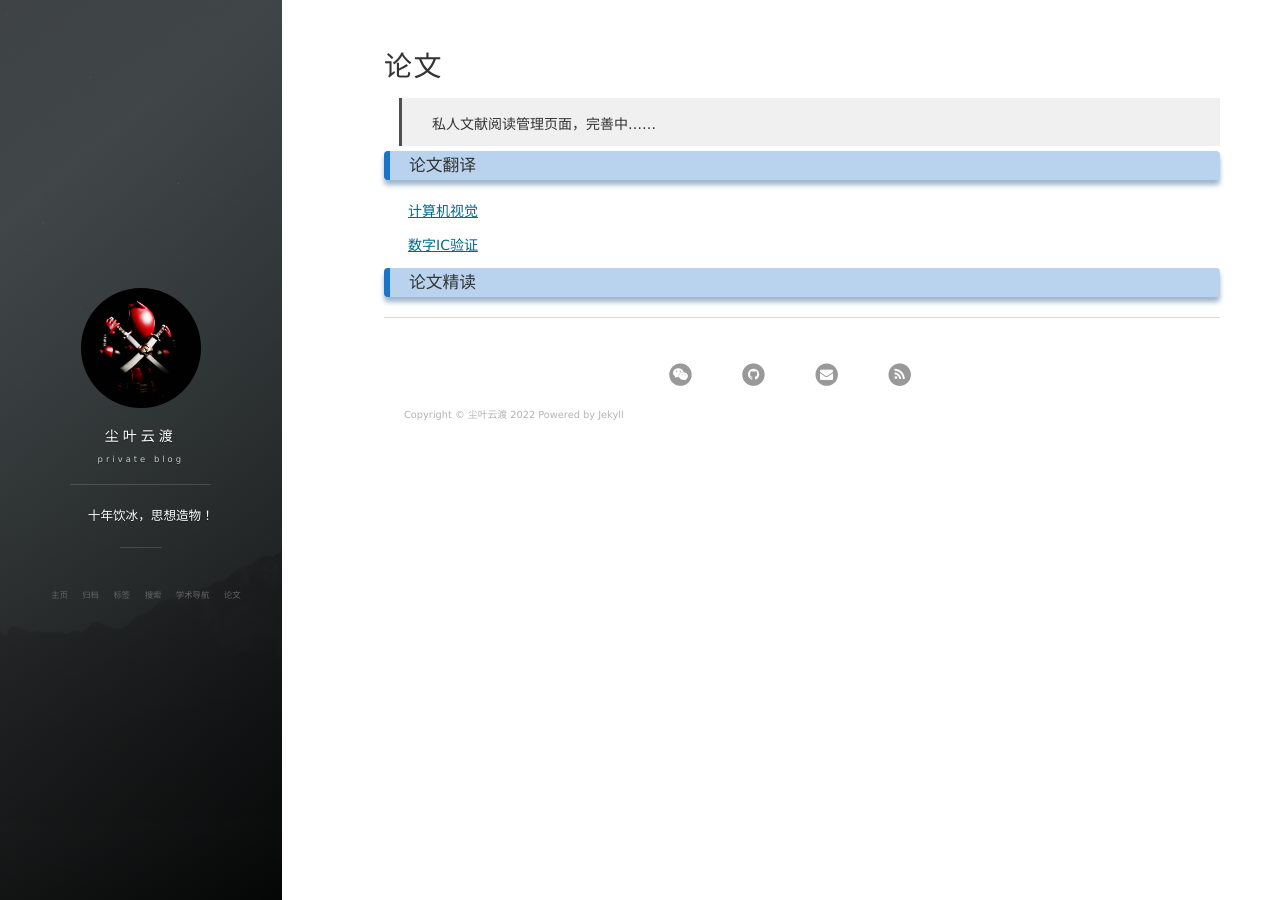
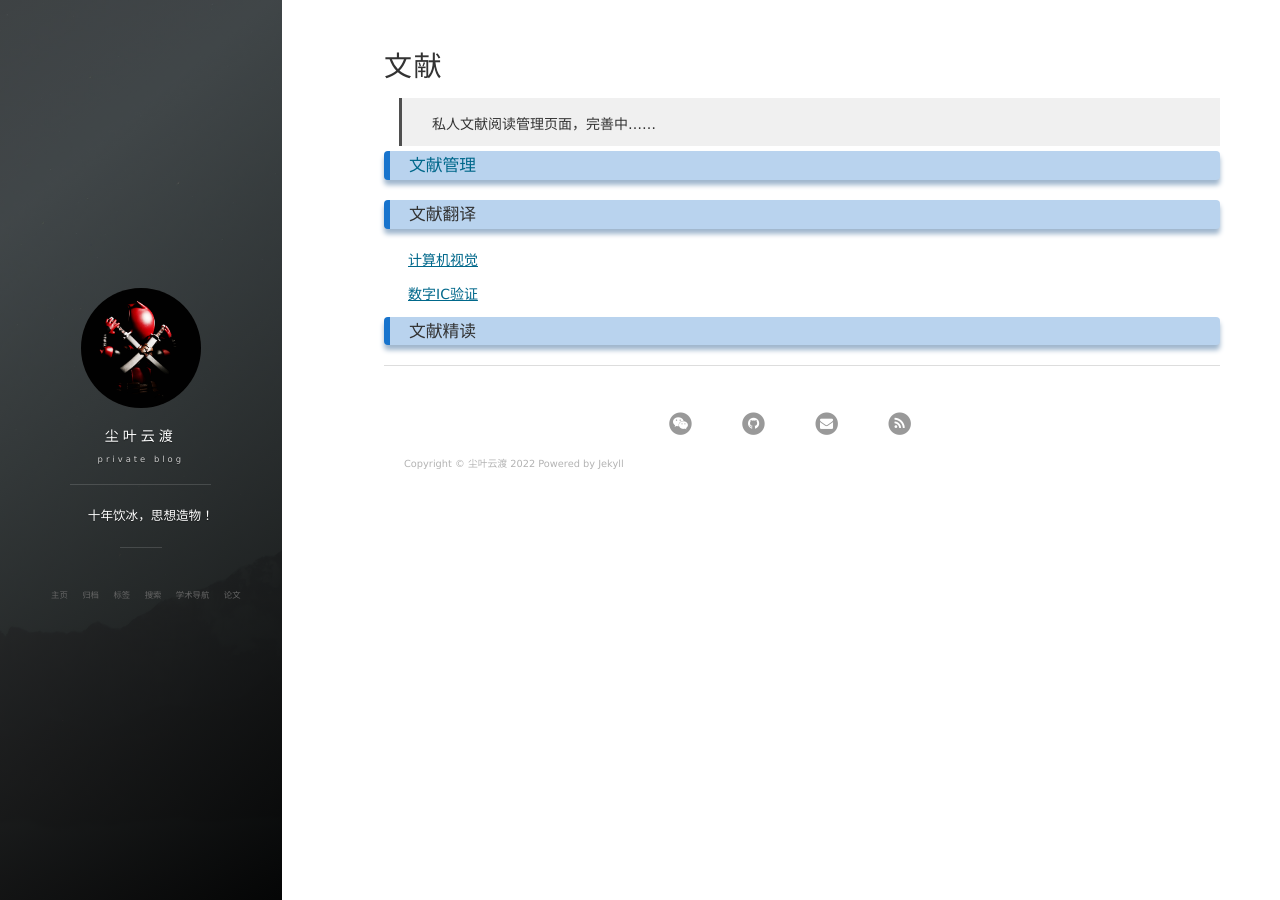
Before and after one commit to choya-lee/choya-lee.github.io, a Jekyll site: the page built from ThesisNotes/index.md, in a window 1280 px wide. Built offline with Jekyll 4.4.1, drawn with Linux system fonts in a browser that asks for light colours; nearby versions of some CDN libraries; comment, search, counter and statistics services are not loaded.

```diff
--- a/ThesisNotes/index.md
+++ b/ThesisNotes/index.md
@@ -1,15 +1,17 @@
 ---
 layout: page
 type: ThesisNotes
-title: 论文
+title: 文献
 ---
 
 > 私人文献阅读管理页面，完善中......
 
-### 论文翻译
+### [文献管理](https://www.wolai.com/oUQfoskdkTfLKgy7ENHboP)
+
+### 文献翻译
 
 [计算机视觉](https://www.wolai.com/tiga/cZDQUENXq42T9S5dNUXoM5)
 
 [数字IC验证](https://www.wolai.com/tiga/6ibxKvLXGfSn16CDp6ci98)
 
-### 论文精读
+### 文献精读
```
Also changed, not shown: 5 other files.
